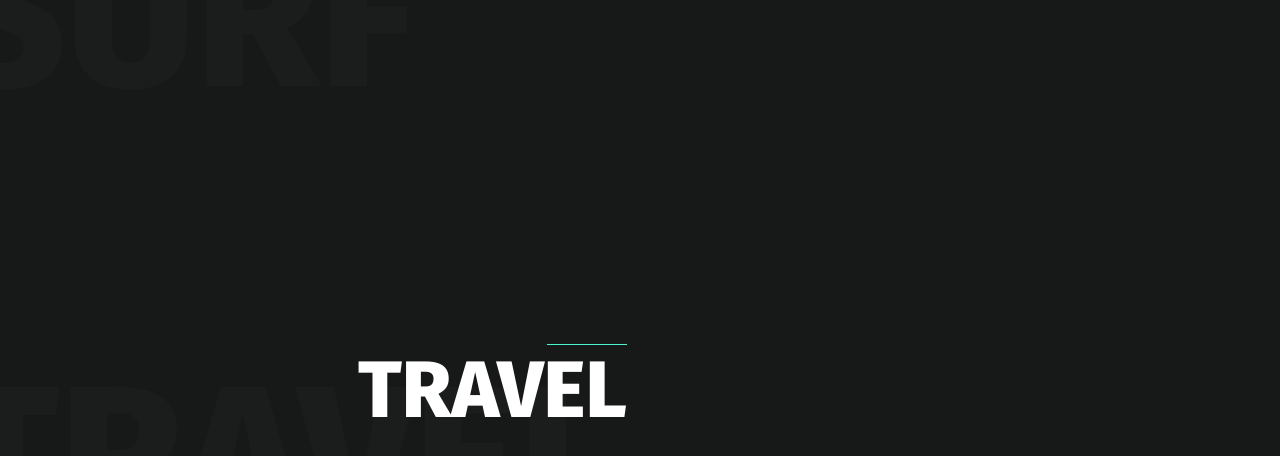
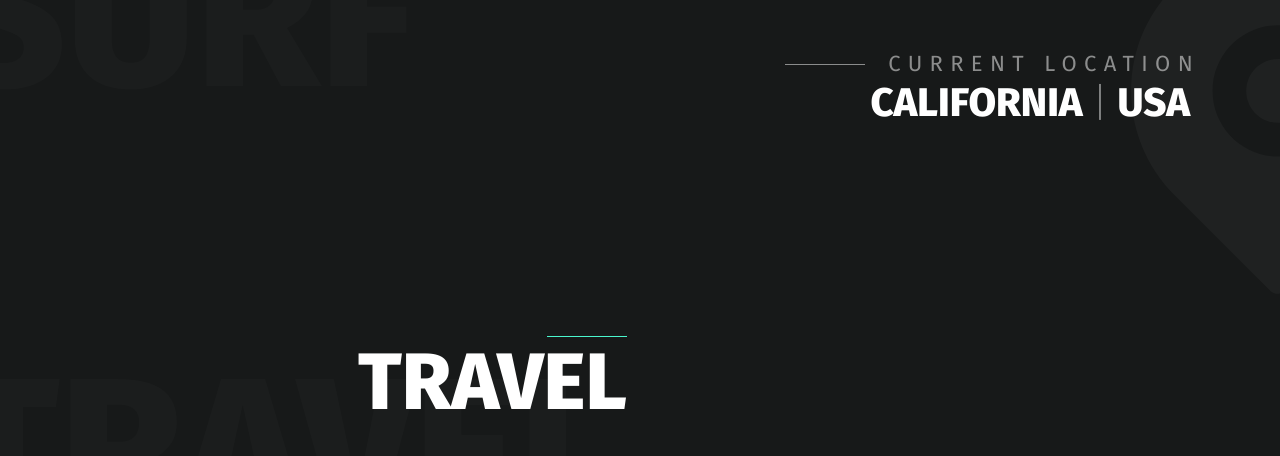
Before and after one commit to Serhii-Shmyhelskyi/surf, a website: page app/index.html in a window 1280 px wide. Shown: the part 1056-1512 px from the top of the page. Drawn offline with nearby package versions, Linux system fonts and the light colour scheme.

Commit message:
added searf__subtitle

```diff
--- a/app/index.html
+++ b/app/index.html
@@ -5,7 +5,8 @@
     <meta charset="UTF-8">
     <meta name="viewport" content="width=device-width, initial-scale=1.0">
     <title>Document</title>
-    <link href="https://fonts.googleapis.com/css2?family=Fira+Sans:wght@300;400;500;800&display=swap" rel="stylesheet">
+    <link href="https://fonts.googleapis.com/css2?family=Fira+Sans:wght@100;300;400;500;800&display=swap"
+        rel="stylesheet">
     <link rel="stylesheet" href="css/style.min.css">
 </head>
 
@@ -183,8 +184,11 @@
                     <h3>surf</h3>
                 </span>
             </div>
-            <div class="suptitle">
-
+            <div class="searf__subtitle">
+                <div class="subtitle">
+                    <div class="headline-left">Current location</div>
+                    <div class="subtitle__head">California <span>|</span> USA</div>
+                </div>
             </div>
         </section>
         <section class="travel">
--- a/app/scss/_global.scss
+++ b/app/scss/_global.scss
@@ -81,3 +81,16 @@ li {
         }
     }
 }
+
+.subtitle {
+    display: inline-block;
+    text-align: right;
+    &__head {
+        font-weight: 800;
+        font-size: 40px;
+        padding-right: 10px;
+        span {
+            font-weight: 100;
+        }
+    }
+}
--- a/app/scss/style.scss
+++ b/app/scss/style.scss
@@ -200,6 +200,16 @@
 
 .surf {
     padding: 160px 0 210px;
+    background-image: url(../images/surf-bg.svg);
+    background-position: right 200px;
+    background-repeat: no-repeat;
+    background-size: auto;
+}
+
+.searf__subtitle {
+    text-align: right;
+    padding-right: 80px;
+    margin-top: -86px;
 }
 
 
```
Also changed, not shown: app/css/style.min.css, app/images/surf-bg.svg (added).
